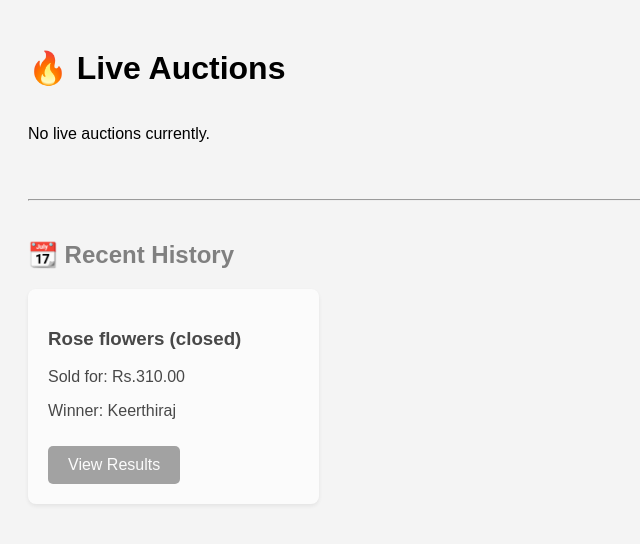
After one commit to Keerthirajv08/real_time_auction, a Django app: page /auction/ in a window 1280 px wide. The commit adds this page. Shown: the top 544 px of the page, without its empty margins (0-640 px from the left). Run offline with Django 5.2, Linux system fonts and the light colour scheme; data comes from the database, SQL or seed files in the repository.

Commit message:
added index page

```diff
--- /dev/null
+++ b/auction/templates/auction/index.html
@@ -0,0 +1,45 @@
+<!DOCTYPE html>
+<html>
+<head>
+    <title>Auction Lobby</title>
+    <style>
+        body { font-family: sans-serif; padding: 20px; background-color: #f4f4f4;}
+        .grid { display: grid; grid-template-columns: repeat(auto-fill, minmax(250px, 1fr)); gap:20px;}
+        .card { background: white; padding: 20px; border-radius: 8px; box-shadow: 0 2px 4px rgba(0,0,0,0.1);}
+        .price { font-size: 1.5em; color: #28a745; font-weight: bold;}
+        .btn { display: inline-block; padding: 10px 20px; background: #007bff; color:white; text-decoration: none; border-radius: 5px; margin-top: 10px;}
+        .badge {background: red; color: white; padding: 2px 6px; border-radius: 4px; font-size: 0.8em;}
+    </style>
+</head>
+<body>
+    <h1>🔥 Live Auctions</h1>
+    <div class="grid">
+        {% for item in active_auctions %}
+            <div class="card">
+                <h3>{{ item.title }} <span class="badge">LIVE</span></h3>
+                <P>Current Price: <span class="price">Rs.{{ item.current_price }} </span></P>
+                <p>Ends: {{item.end_time|timeuntil }}</p>
+                <a href="{% url 'room' item.id %}" class="btn">Join Room</a>
+            </div>
+        {% empty %}
+            <p>No live auctions currently.</p>
+        {% endfor %}
+    </div>
+
+    <hr style="margin: 40px 0;">
+
+    <h2 style="color: gray;">📆 Recent History</h2>
+    <div class="grid">
+        {% for item in closed_auctions %}
+            <div class="card" style="opacity:0.7;">
+                <h3>{{ item.title }} (closed)</h3>
+                <p>Sold for: Rs.{{ item.current_price }}</p>
+                <p>Winner: {{ item.highest_bidder.username|default:"No One" }}</p>
+                <a href="{% url 'room' item.id %}" class="btn" style="background: gray;">View Results</a>
+            </div>
+        {% empty %}
+            <p>No closed auctions yet.</p>
+        {% endfor %}
+    </div>
+</body>
+</html>
--- a/auction/templates/auction/room.html
+++ b/auction/templates/auction/room.html
@@ -11,6 +11,7 @@
     </style>
 </head>
 <body>
+    <a href="{% url 'index' %}" style="text-decoration: none; font-size: 20px;">🏠 Back to Lobby</a>
     <h1>Auction Item #<span id="room-name">{{ room_name }}</span></h1>
     <h2>Current Price: Rs.<span id="price">Fetching...</span></h2>
     <h3>Time Remaining: <span id="timer" style="color: red; font-weight: bold;">Loading...</span></h3>
--- a/auction/views.py
+++ b/auction/views.py
@@ -12,7 +12,14 @@ from .models import AuctionItem, Bid
 
 # Create your views here.
 def index(request):
-    return render(request, 'auction/index.html')
+    active_auctions = AuctionItem.objects.filter(is_active=True).order_by('end_time')
+
+    closed_auctions = AuctionItem.objects.filter(is_active=False).order_by('-end_time')[:5]
+
+    return render(request, 'auction/index.html',{
+        'active_auctions': active_auctions,
+        'closed_auctions': closed_auctions
+    })
 
 def room(request, room_name):
     item = get_object_or_404(AuctionItem, id=room_name)
```
